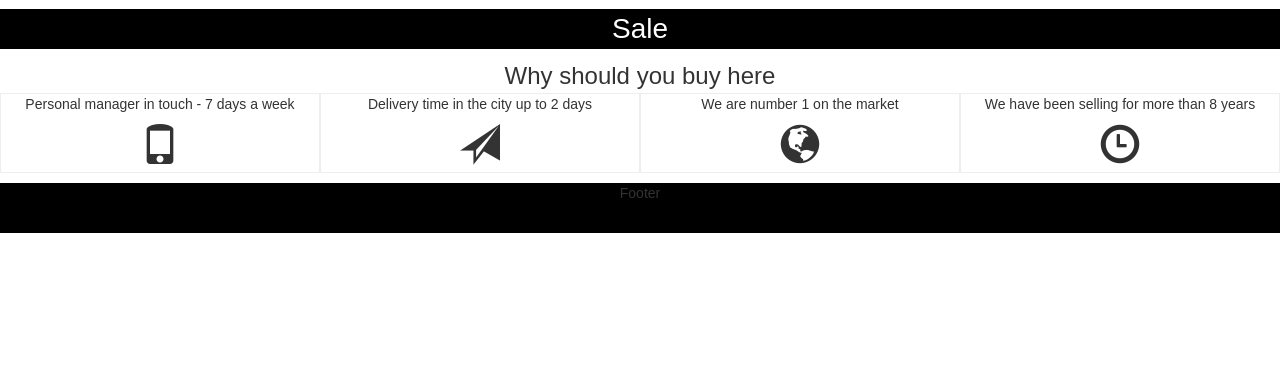
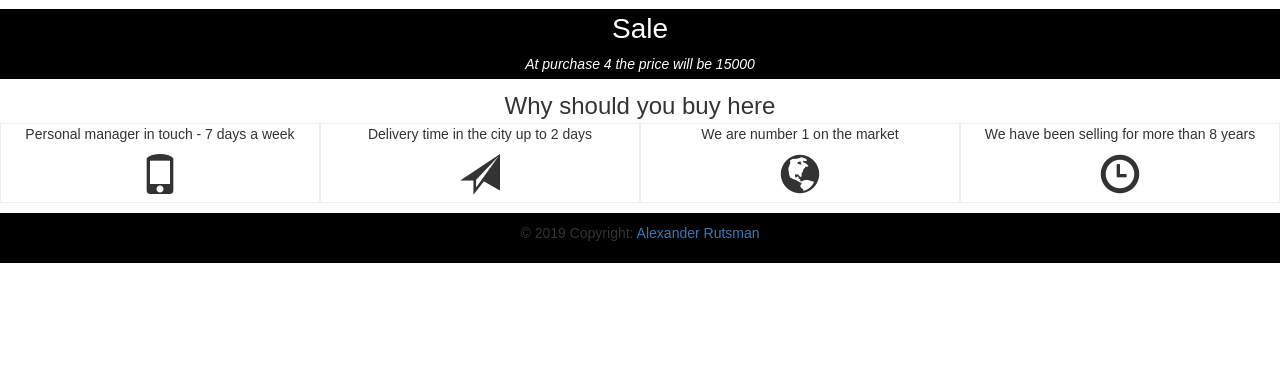
Before and after one commit to svshkv/webLabs, a PHP site: page /2Lab.html in a window 1280 px wide. Shown: the part 410-800 px from the top of the page. Run offline with PHP 8.4, Linux system fonts and the light colour scheme.

Commit message:
Добавил цену

```diff
--- a/2Lab/2Lab.html
+++ b/2Lab/2Lab.html
@@ -12,10 +12,10 @@
 	<!-- Дескрипт -->
 		<div class="header-descript row">
 			<div class="header-title">
-				<span>header title</span>
+				<span>Bridgestone Dueler</span>
 			</div>
 			<div class="header-description">
-				<span>description</span>
+				<span>H/T D689 205 R16 110/108R</span>
 			</div>
 		</div>
 
@@ -42,6 +42,12 @@
 						  <button type="submit" class="btn btn-default">Order</button>
 						</div>
 					  </div>
+					  <div class="form-group">
+					  	<label for="price" class="price col-sm-2 control-label">Price</label>
+					  	<div class="col-sm-10">
+						  <label for="price1" class="price">4000Rub</label>
+						</div>
+					  </div>
 					</form>
 				</form>
 			</div>
@@ -51,6 +57,9 @@
 		<div class="sale row">
 			<div class="title">
 				<span>Sale</span>
+			</div>
+			<div class="sale-description">
+				<span>At purchase 4 the price will be 15000</span>
 			</div>
 		</div>
 
@@ -86,7 +95,12 @@
 		</div>
 
 		<!-- Футер -->
-		<div class="footer row">Footer</div>
+		<div class="footer row">
+		  <!-- Copyright -->
+		  	<div class="footer-copyright py-3"> © 2019 Copyright:
+		    	<a href="https://vk.com/svshkv"> Alexander Rutsman</a>
+		  	</div>
+		</div>
 
 	</div>
 </body>
--- a/2Lab/styles/styles.css
+++ b/2Lab/styles/styles.css
@@ -37,6 +37,9 @@ html, body {
 	background-position: center;
     background-repeat: no-repeat;
 }
+.price {
+	margin-top: 10px;
+}
 
 .sale {
 	background: #000000;
@@ -47,6 +50,14 @@ html, body {
 .sale .title {
 	font-size: 28px;
 	text-align: center;
+
+}
+
+.sale .sale-description {
+	text-align: center;
+	margin-top: 5px;
+	font-style: italic;
+	margin-bottom: 5px;
 }
 
 .triggers {
@@ -69,7 +80,10 @@ html, body {
 	height: 50px;
 	text-align: center;
 	background: #000000;
-
+    padding: 1rem;
+}
+.footer-copyright {
+	text-align: center;
 }
 
 .glyphicon-phone, .glyphicon-send, .glyphicon-globe, .glyphicon-time {
```
